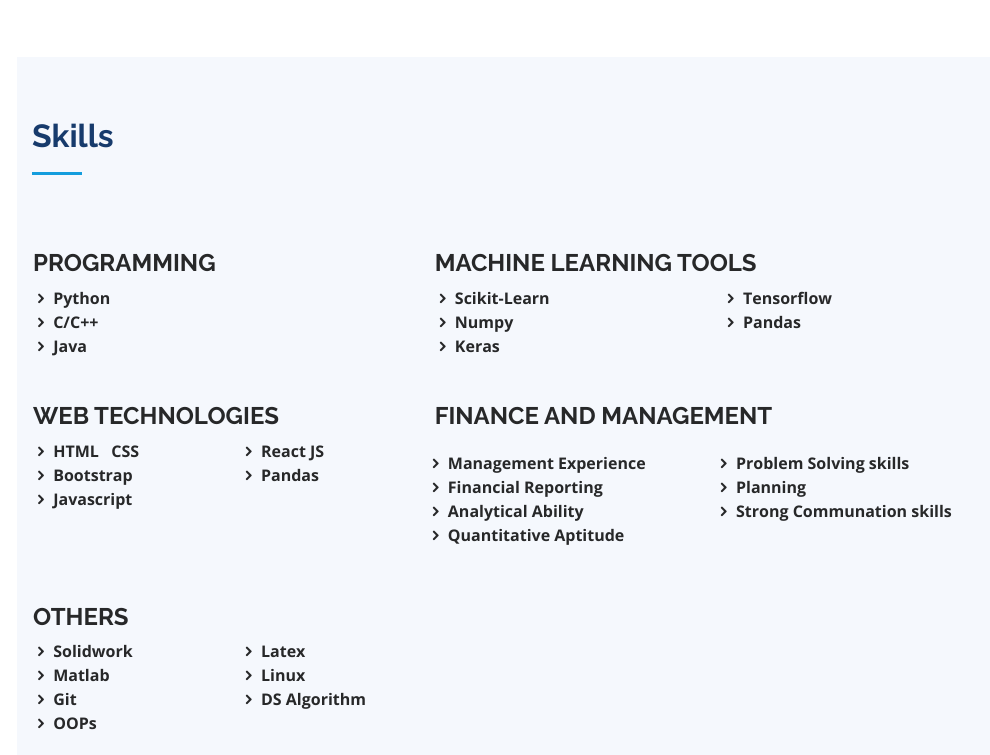
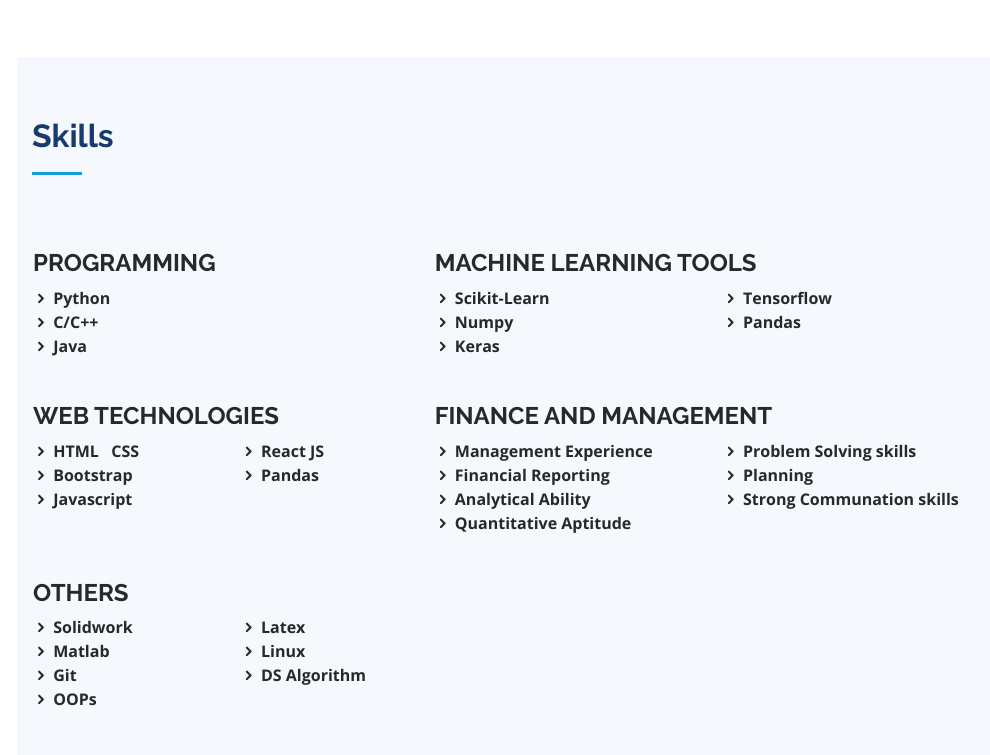
Before and after one commit to mitarth-arora/My-Portfolio-Website, a plain HTML site: page index.html in a window 1280 px wide. Shown: the part 1549-2304 px from the top of the page, without its empty margins (283-1273 px from the left). Drawn offline with nearby package versions, Linux system fonts and the light colour scheme.

Commit message:
Update index.html

```diff
--- a/index.html
+++ b/index.html
@@ -167,13 +167,13 @@
           <div class="col-lg-7 my-1 p-2">
             <h4><strong>FINANCE AND MANAGEMENT</strong></h4>
             <div class="row">
-              <div class="col-md-6 my-1 p-2">
+              <div class="col-md-6">
                 <i class="icofont-rounded-right"></i> <strong>Management Experience</strong> <br />
                 <i class="icofont-rounded-right"></i> <strong>Financial Reporting</strong> <br />
                 <i class="icofont-rounded-right"></i> <strong>Analytical Ability</strong> <br />
                 <i class="icofont-rounded-right"></i> <strong>Quantitative Aptitude</strong> <br />
               </div>
-              <div class="col-md-6 my-1 p-2">
+              <div class="col-md-6">
                 <i class="icofont-rounded-right"></i> <strong>Problem Solving skills</strong> <br />
                 <i class="icofont-rounded-right"></i> <strong>Planning </strong> <br />
                 <i class="icofont-rounded-right"></i> <strong>Strong Communation skills</strong> <br />
```
